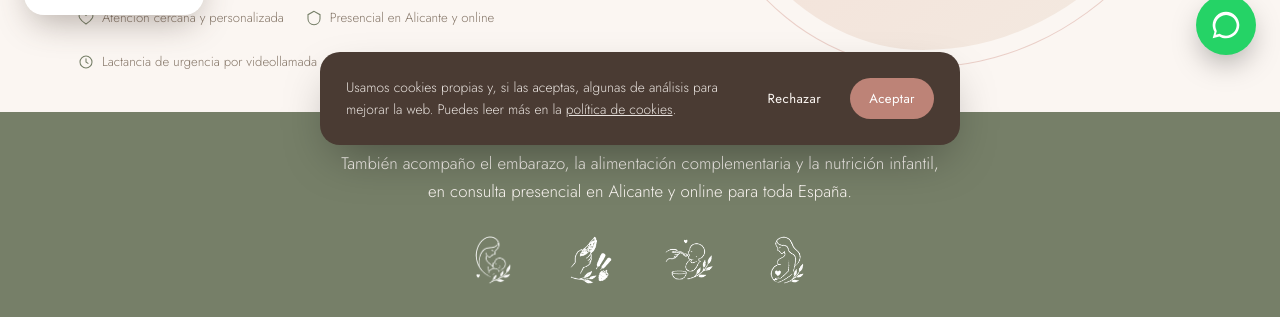
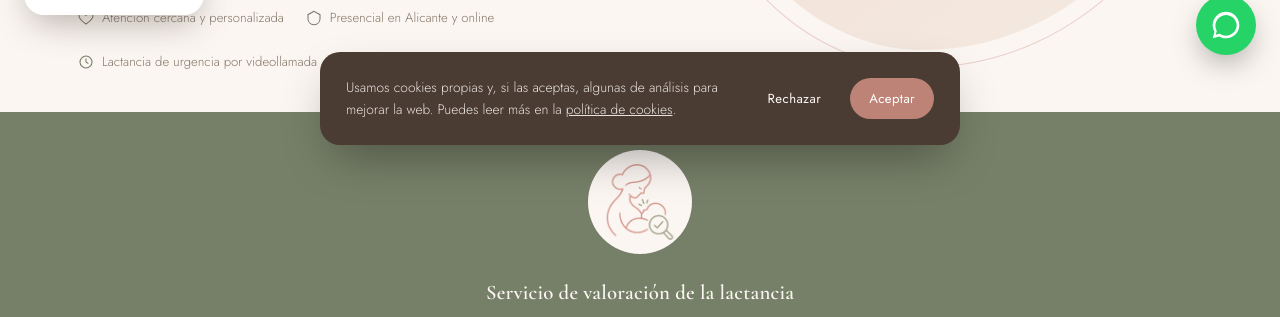
Before and after one commit to alvarolavila/mariaperez-lactancia, a plain HTML site: page index.html in a window 1280 px wide. Shown: the part 635-952 px from the top of the page. Drawn offline with nearby package versions, Linux system fonts and the light colour scheme.

Commit message:
Home: franja verde con Servicio de valoración de la lactancia y su icono (ES/FR/EN)
Co-Authored-By: Claude Sonnet 5.5 <noreply@anthropic.com>
Claude-Session: https://claude.ai/code/session_01MFN1MgeGtVF6Etrwt6TfYo

```diff
--- a/css/style.css
+++ b/css/style.css
@@ -260,10 +260,9 @@ section{ padding:96px 0; }
 /* Franja verde con texto + iconos de servicios */
 .urgent-band.band-services .container{ flex-direction:column; justify-content:center; text-align:center; gap:22px; }
 .band-lead{ max-width:62ch !important; font-size:1.05rem !important; opacity:1 !important; }
-.band-icons{ display:flex; gap:34px; justify-content:center; flex-wrap:wrap; }
-.band-icon{ display:inline-flex; width:64px; height:64px; align-items:center; justify-content:center; border-radius:50%; transition:transform .25s ease, background .25s ease; }
-.band-icon img{ width:auto; height:48px; max-width:48px; object-fit:contain; filter:brightness(0) invert(1); }
-.band-icon:hover, .band-icon:focus-visible{ transform:translateY(-3px); background:rgba(255,255,255,.12); }
+.band-valoracion-icon{ width:104px; height:104px; border-radius:50%; background:var(--cream); display:flex; align-items:center; justify-content:center; }
+.band-valoracion-icon img{ width:auto; height:76px; max-width:76px; object-fit:contain; }
+.band-title{ color:var(--cream); font-size:1.5rem; margin:0; }
 
 /* =============== SERVICES =============== */
 .services-grid{
--- a/index.html
+++ b/index.html
@@ -169,13 +169,9 @@
   <!-- ============ URGENT BAND ============ -->
   <section class="urgent-band band-services" id="urgencia">
     <div class="container">
-      <p class="band-lead">También acompaño el embarazo, la alimentación complementaria y la nutrición infantil, en consulta presencial en Alicante y online para toda España.</p>
-      <div class="band-icons">
-        <a href="servicios/lactancia.html" class="band-icon" aria-label="Asesoría de lactancia" title="Asesoría de lactancia"><img src="assets/icons2/icon2-lactancia.png" alt="" width="56" height="56"></a>
-        <a href="servicios/alimentacion-complementaria-blw.html" class="band-icon" aria-label="Alimentación complementaria y BLW" title="Alimentación complementaria y BLW"><img src="assets/icons2/icon2-blw.png" alt="" width="56" height="56"></a>
-        <a href="servicios/nutricion-infantil.html" class="band-icon" aria-label="Nutrición infantil" title="Nutrición infantil"><img src="assets/icons2/icon2-nutricion.png" alt="" width="56" height="56"></a>
-        <a href="servicios/nutricion-embarazo.html" class="band-icon" aria-label="Nutrición durante el embarazo" title="Nutrición durante el embarazo"><img src="assets/icons2/icon2-nutricion-embarazo.png" alt="" width="56" height="56"></a>
-      </div>
+      <div class="band-valoracion-icon"><img src="assets/icons2/icon3-valoracion.png" alt="Valoración de la lactancia" width="96" height="96"></div>
+      <h3 class="band-title">Servicio de valoración de la lactancia</h3>
+      <p class="band-lead">Valoramos el agarre, la succión, la toma… y te damos pautas claras y directas para el problema.</p>
     </div>
   </section>
 
```
Also changed, not shown: en/index.html (+3 -7 lines), fr/index.html (+3 -7 lines), assets/icons2/icon3-valoracion.png (added).
